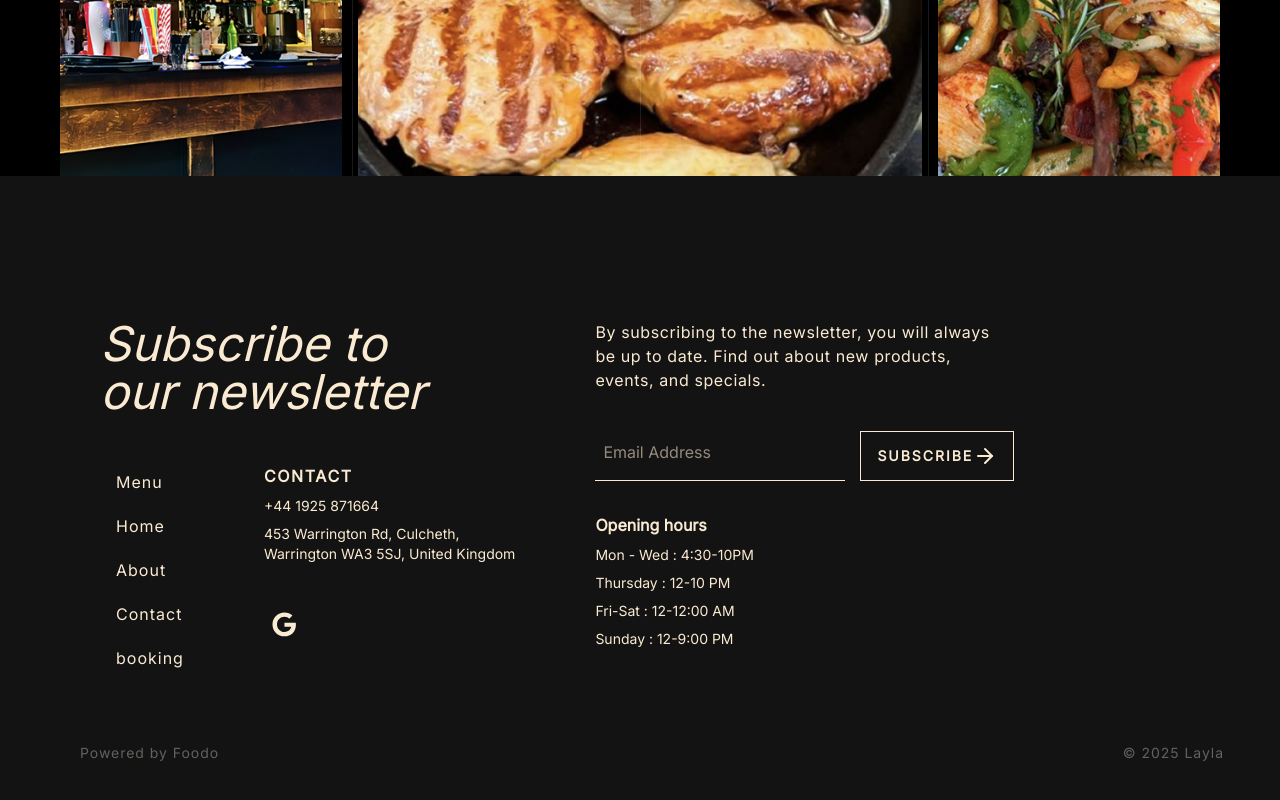
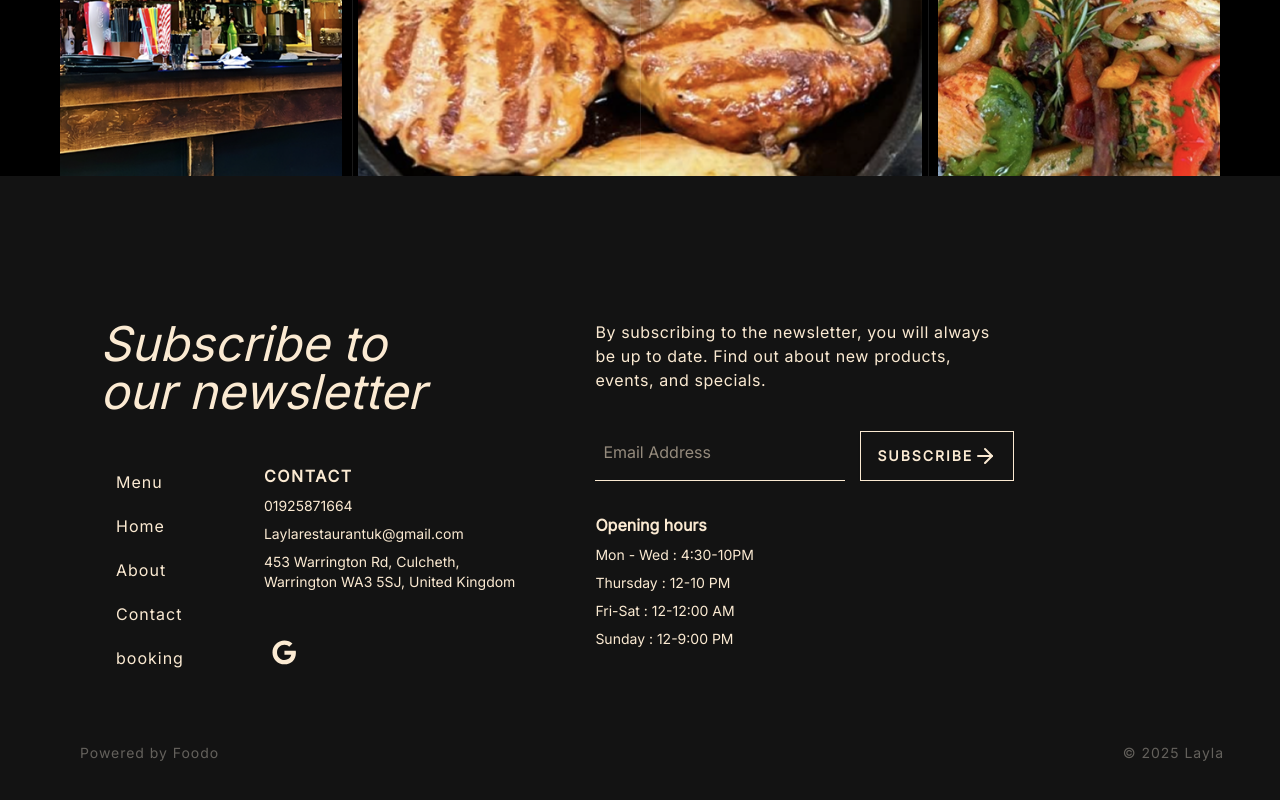
Before and after one commit to muhammedsheheer/layla, a Next.js app: page / in a window 1280 px wide. Shown: the part 6767-7567 px from the top of the page. Built offline with nearby package versions, Linux system fonts and the light colour scheme; no server answers; a web font is replaced by a local one.

Commit message:
changed the number and email

```diff
--- a/src/app/contact/(section)/Contact.tsx
+++ b/src/app/contact/(section)/Contact.tsx
@@ -120,14 +120,14 @@ const Contact = ({}) => {
                 </div>
                 <div className="flex flex-col gap-4">
                   <Link
-                    href="tel: +441925871664"
+                    href="tel: 01925871664"
                     className="font-poppins text-[#9C9E9F]"
                   >
-                    +44 1925 871664
+                    01925871664
                   </Link>
                 </div>
               </div>
-              {/* <div className="flex items-center gap-6">
+              <div className="flex items-center gap-6">
                 <div>
                   <div className="h-fit w-fit rounded-full p-2">
                     <Mail className="text-[#9C9E9F]" />
@@ -136,12 +136,12 @@ const Contact = ({}) => {
                 <div className="flex flex-col gap-4">
                   <Link
                     className="font-poppins text-[#9C9E9F]"
-                    href={"mailto:bradshawgrill122@gmail.com"}
+                    href={"mailto:Laylarestaurantuk@gmail.com"}
                   >
-                    bradshawgrill122@gmail.com
+                    Laylarestaurantuk@gmail.com
                   </Link>
                 </div>
-              </div> */}
+              </div>
               <div className="flex items-center justify-start gap-4">
                 {/* <Link
                   href={"https://www.instagram.com/istanbulgrillculcheth/"}
--- a/src/components/Footer.tsx
+++ b/src/components/Footer.tsx
@@ -78,10 +78,16 @@ const Footer = ({}) => {
                 Contact
               </h6>
               <Link
-                href="tel: +441925871664"
+                href="tel: 01925871664"
                 className="font-manrope text-sm font-[400] [color:var(--text-light,#FBEAD2)]"
               >
-                +44 1925 871664
+                01925871664
+              </Link>
+                 <Link
+                href="mailto: Laylarestaurantuk@gmail.com"
+                className="font-manrope text-sm font-[400] [color:var(--text-light,#FBEAD2)]"
+              >
+               Laylarestaurantuk@gmail.com
               </Link>
               <Link
                 href="https://g.co/kgs/KBMNsyS"
```
